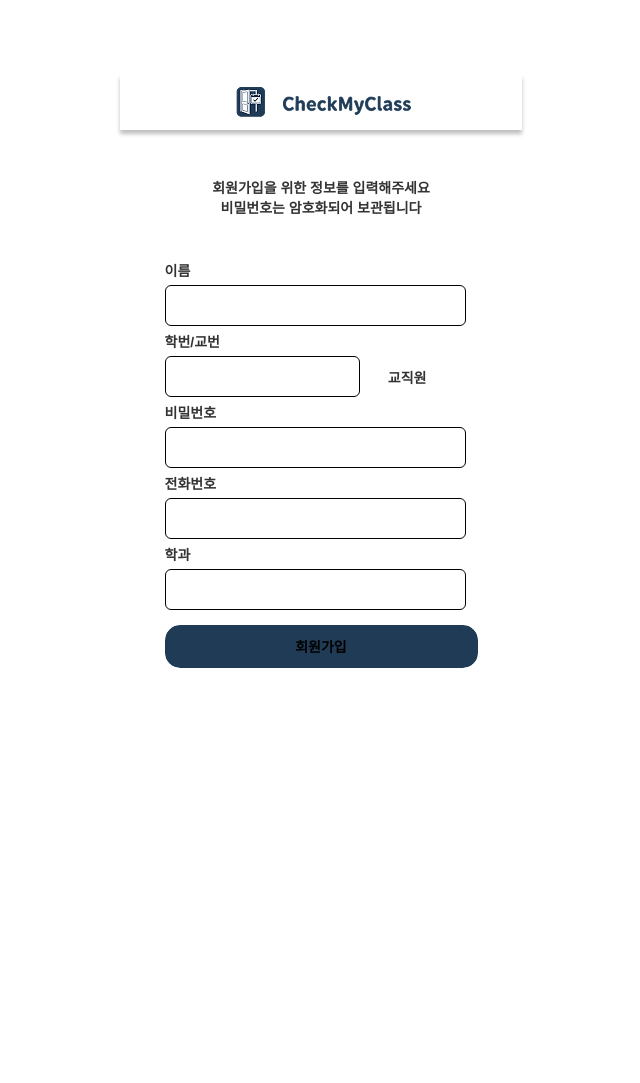
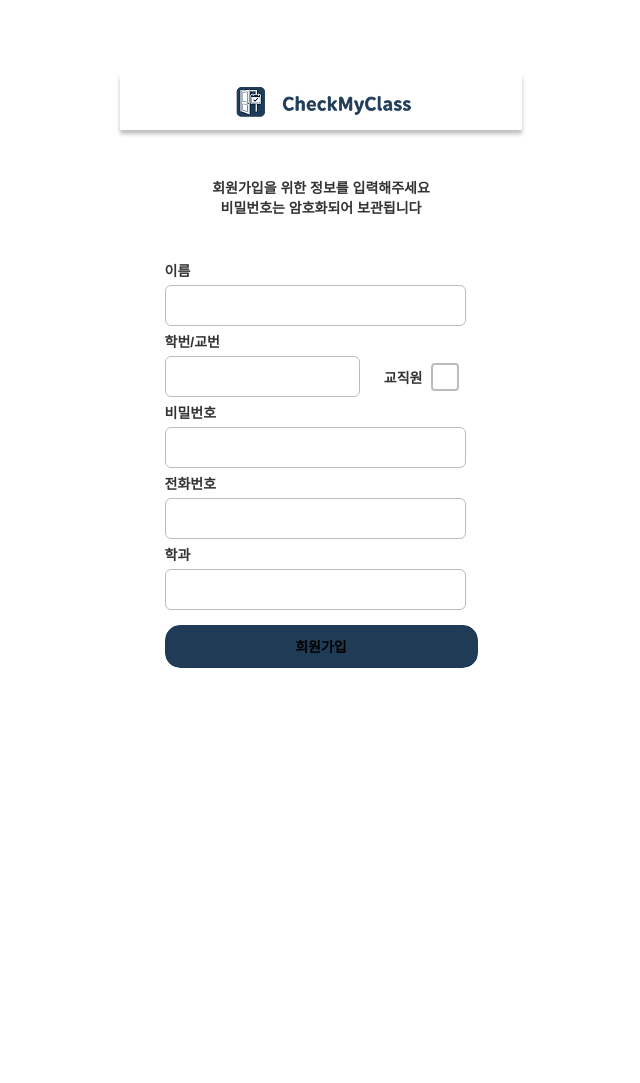
Before and after one commit to MIOsGIT/CheckMyClass, a PHP site: page /register.html in a window 1280 px wide. Shown: the whole page, without its empty margins (319-959 px from the left). Run offline with PHP 8.4, Linux system fonts and the light colour scheme; grey boxes are pictures that could not be loaded.

Commit message:
스타일수정

```diff
--- a/style.css
+++ b/style.css
@@ -630,7 +630,7 @@ body {
   border-radius: 6px;
   overflow: hidden;
   border: 1px solid;
-  border-color: var(--x-200);
+  border-color: var(--gray);
 }
 
 .register .frame-2 {
@@ -671,7 +671,7 @@ body {
   border-radius: 6px;
   overflow: hidden;
   border: 1px solid;
-  border-color: var(--x-200);
+  border-color: var(--gray);
 }
 
 .register .frame-4 {
@@ -804,7 +804,7 @@ body {
   position: relative;
   width: 24px;
   height: 24px;
-  border: 2px solid var(--x-200);
+  border: 2px solid var(--gray);
   border-radius: 4px;
   background-color: var(--x-0);
 }
```
Also changed, not shown: main.html (+7 -2 lines), reservation.html (+15 -2 lines).
